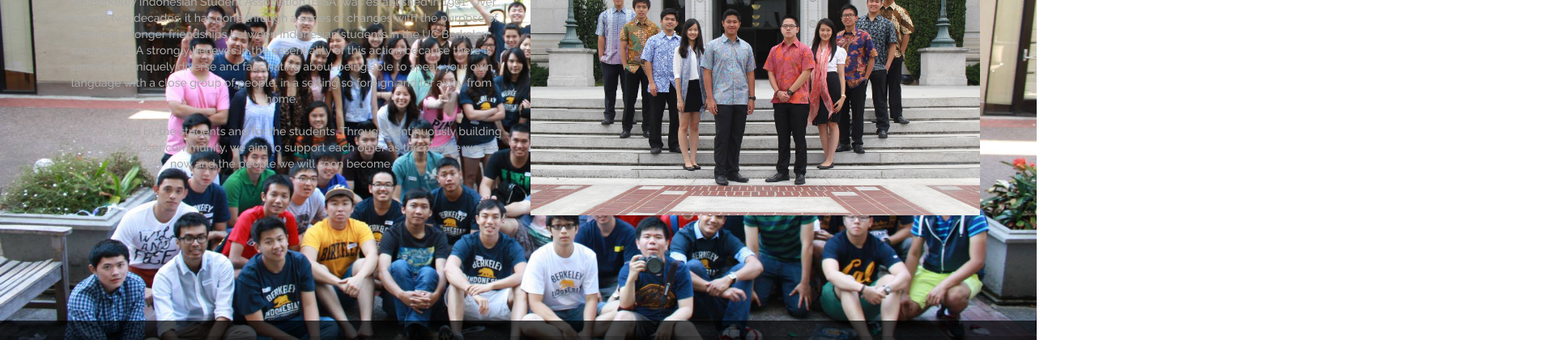
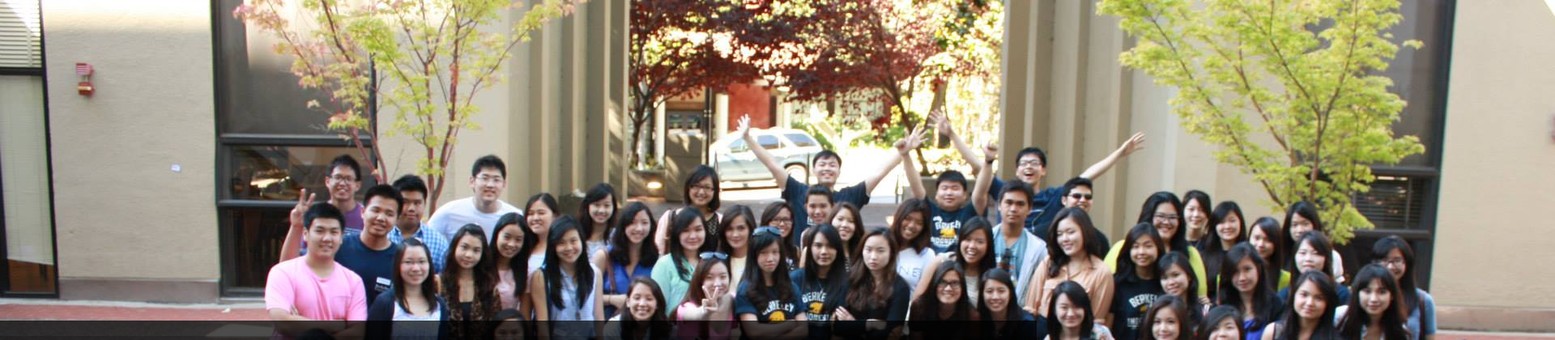
Before and after one commit to bernardusbilly/BISA, a plain HTML site: page index.html in a window 1280 px wide. Shown: the part 304-724 px from the top of the page at 81% size, 1920 px wide, since content can reach past the window. Drawn offline with Linux system fonts and the light colour scheme.

Commit message:
Revert
- remove imv-compound for the meantime

```diff
--- a/index.html
+++ b/index.html
@@ -86,10 +86,7 @@
     <section id="intro" class="intro-section">
         <div class="container" style="width: 100%; padding: 0;">
             <div class="row" style="margin: 0;">
-                <div class="img-compound">
-                    <img src="resources/img/bisa_2013.jpg">
-                    <img src="resources/img/bisa_2013.jpg">
-                </div>
+                <img class="intro-photo" src="resources/img/bisa_2013.jpg" style="position: relative;">
                 <div class="arrow-down">
                     <span class="glyphicon glyphicon-arrow-down"></span>
                 </div>
```
